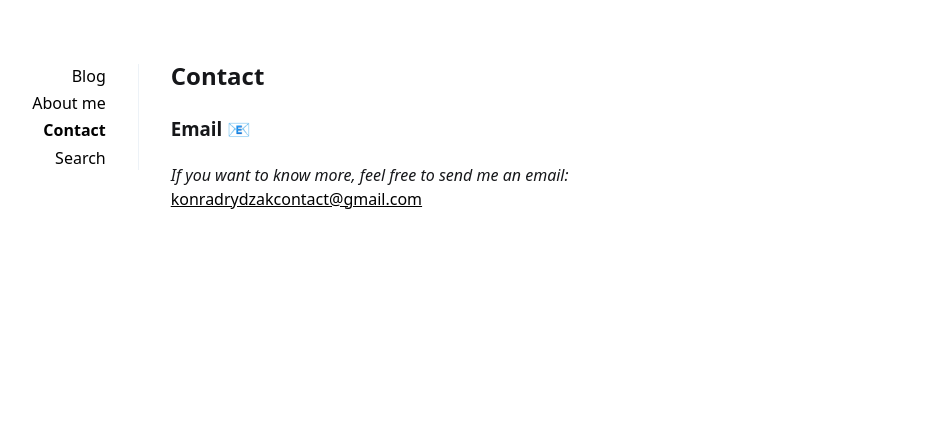
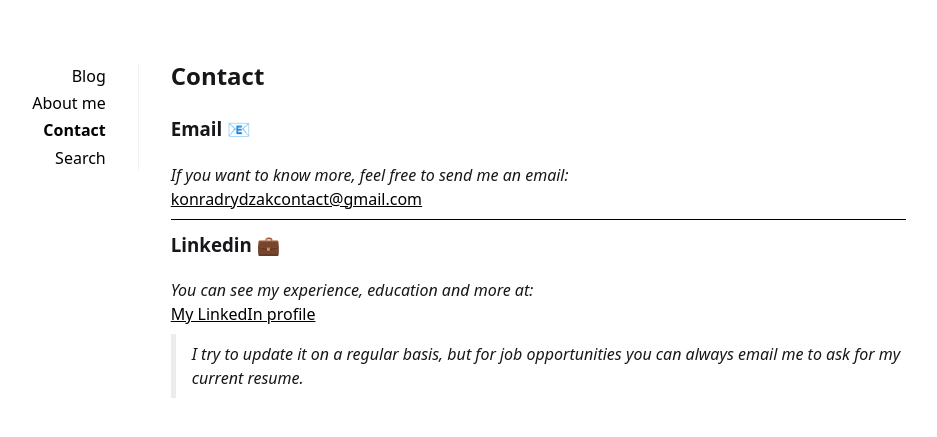
Before and after one commit to konradrydzak/konradrydzak.github.io, a Jekyll site: the page built from docs/_pages/contact.md, in a window 1280 px wide. Shown: the top 437 px of the page, without its empty margins (182-1119 px from the left). Built offline with Jekyll 4.4.1, drawn with Linux system fonts in a browser that asks for light colours.

Commit message:
Add linkedin to contact page

```diff
--- a/docs/_pages/contact.md
+++ b/docs/_pages/contact.md
@@ -7,3 +7,12 @@ title: Contact
 
 *If you want to know more, feel free to send me an email:*
 <konradrydzakcontact@gmail.com>
+
+---
+
+### Linkedin 💼
+
+*You can see my experience, education and more at:*
+[My LinkedIn profile](https://www.linkedin.com/in/konradrydzak/?locale=en_US)
+
+> I try to update it on a regular basis, but for job opportunities you can always email me to ask for my current resume.
```
